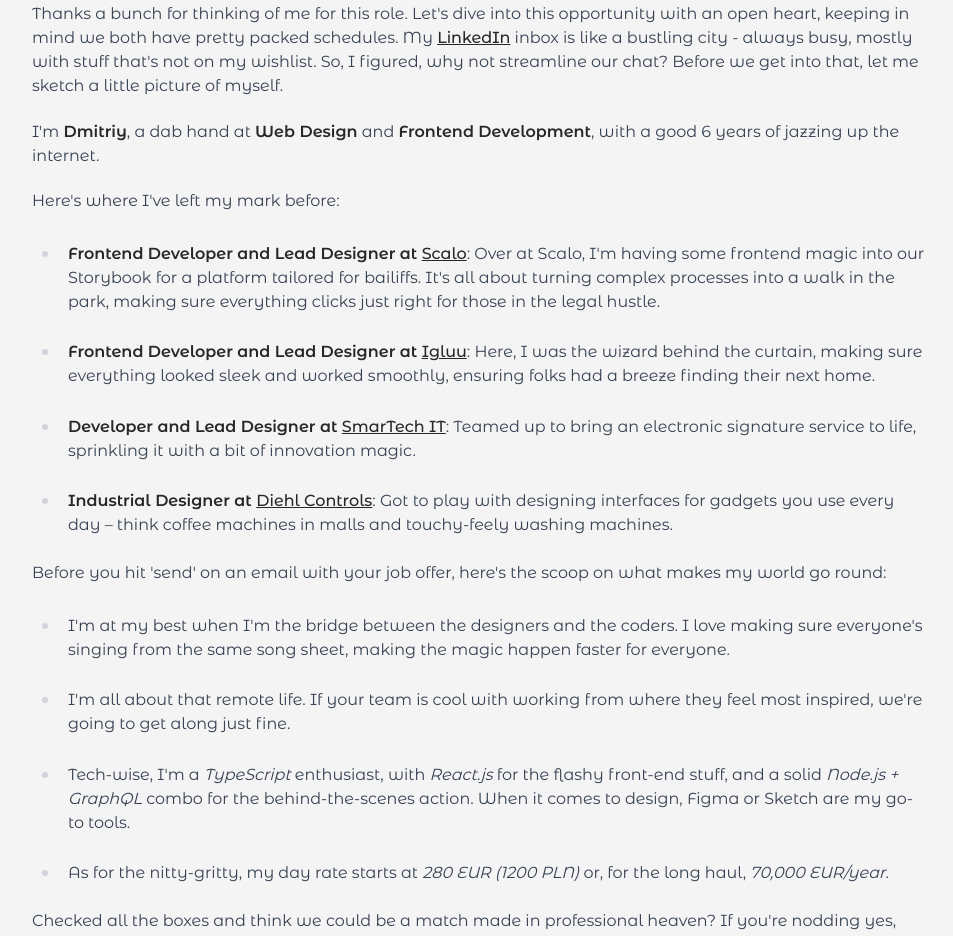
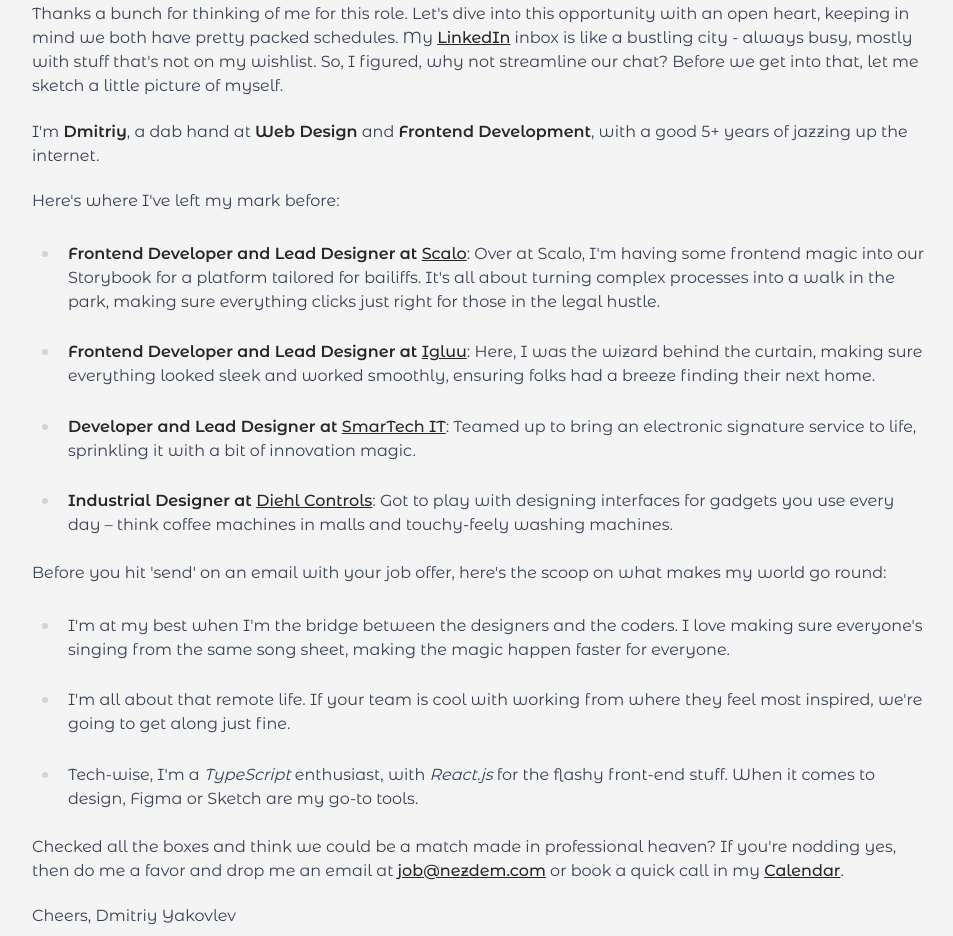
Before and after one commit to niezdem/niezdem, a Next.js app: page /contact in a window 1280 px wide. Shown: the part 240-1176 px from the top of the page, without its empty margins (160-1113 px from the left). Built offline with nearby package versions, Linux system fonts and the light colour scheme.

Commit message:
fix: text changes

```diff
--- a/app/contact/info.mdx
+++ b/app/contact/info.mdx
@@ -12,7 +12,7 @@
 picture of myself.
 
 I'm **Dmitriy**, a dab hand at **Web Design** and **Frontend Development**, with a good
-6 years of jazzing up the internet.
+5+ years of jazzing up the internet.
 
 Here's where I've left my mark before:
 
@@ -40,12 +40,8 @@
 - I'm all about that remote life. If your team is cool with working from where they feel most
 inspired, we're going to get along just fine.
 
-- Tech-wise, I'm a _TypeScript_ enthusiast, with _React.js_ for the flashy front-end stuff,
-and a solid _Node.js + GraphQL_ combo for the behind-the-scenes action. When it comes to
-design, Figma or Sketch are my go-to tools.
-
-- As for the nitty-gritty, my day rate starts at _280 EUR (1200 PLN)_ or, for the long
-haul, _70,000 EUR/year_.
+- Tech-wise, I'm a _TypeScript_ enthusiast, with _React.js_ for the flashy front-end stuff. When
+it comes to design, Figma or Sketch are my go-to tools.
 
 Checked all the boxes and think we could be a match made in professional heaven? If you're
 nodding yes, then do me a favor and drop me an email at [job@nezdem.com](mailto:job@nezdem.com)
--- a/components/AboutMeWidget.tsx
+++ b/components/AboutMeWidget.tsx
@@ -5,7 +5,7 @@
   <Card title="About me" className="sm:col-span-2">
     <Text>
       Hey there! I&apos;m <Text backlight>Dima</Text> - your go-to guy for all
-      things web design and frontend development. With a solid 6+ years under my
+      things web design and frontend development. With a solid 5+ years under my
       belt, I&apos;m all about jazzing up teamwork and smoothing out the convo
       between designers and developers. Why? Because who likes waiting ages for
       projects to finish? Not me, and I&apos;m guessing not you either. My
```
